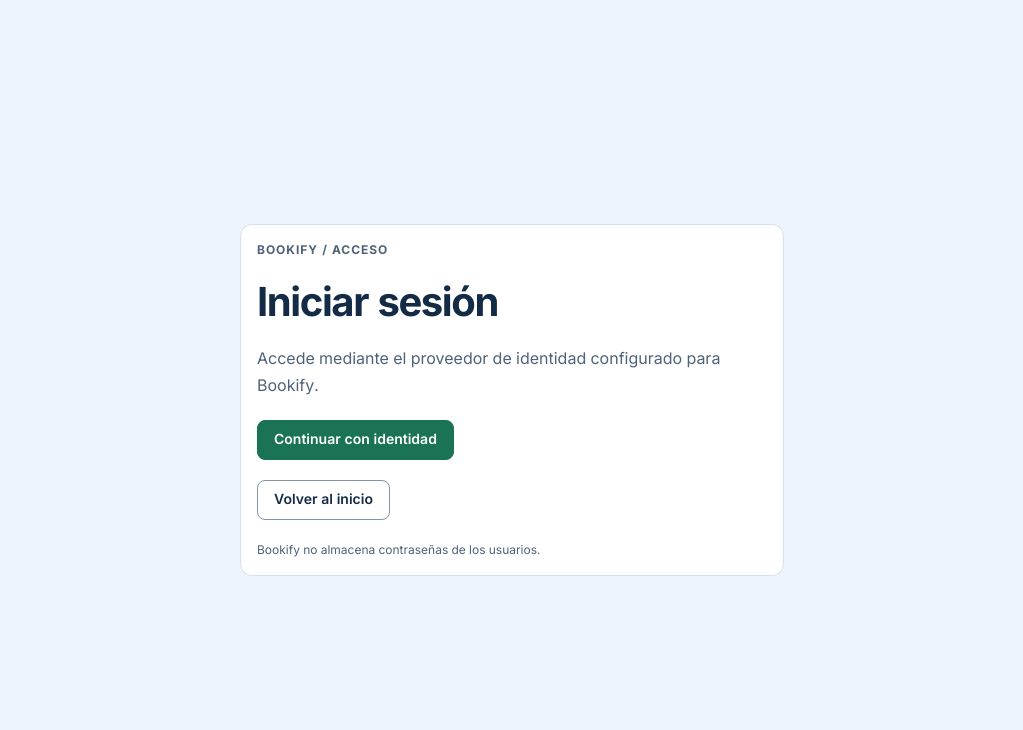
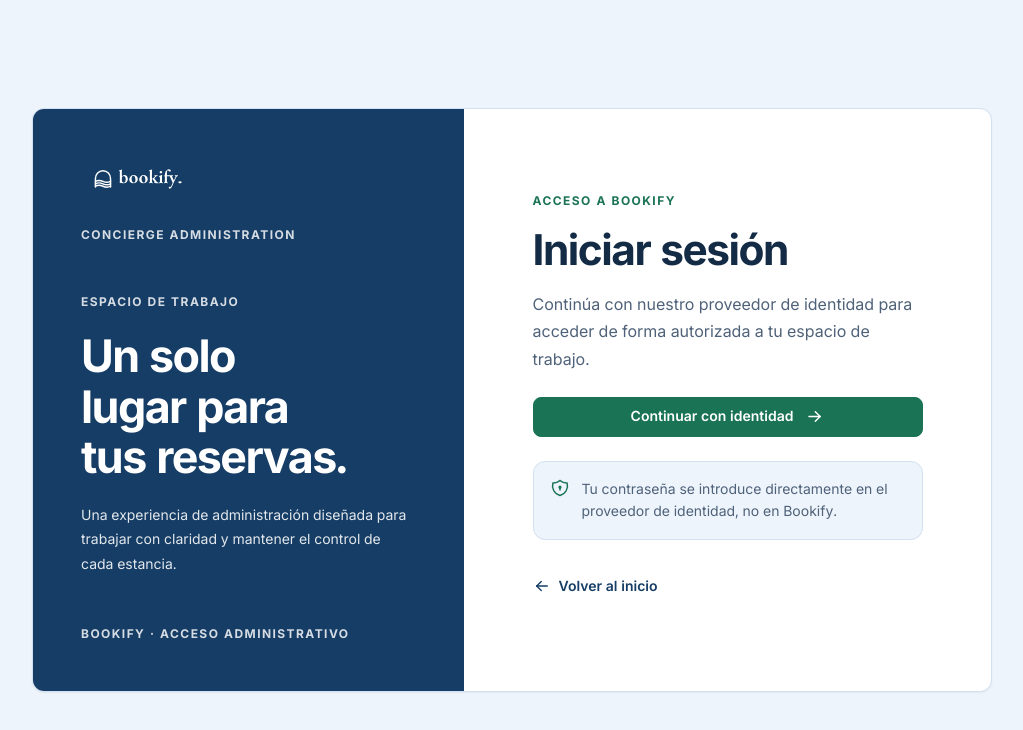
Before and after one commit to merg8511/Bookify.Web.Booking, a Next.js app: page /login in a window 1280 px wide. Shown: the top 730 px of the page, without its empty margins (128-1151 px from the left). Built offline with nearby package versions, Linux system fonts and the light colour scheme; no server answers.

Commit message:
feat(auth): align OIDC login entry with Concierge Admin A2

```diff
--- /dev/null
+++ b/src/app/(auth)/login/login.module.css
@@ -0,0 +1,332 @@
+/*
+ * BOOKIFY — LOGIN ADMINISTRATIVO 04.1
+ *
+ * Concierge Admin A2
+ * GEOM-002: Equilibrado Profesional
+ * TIP-002: Inter
+ * ICON-002: Tabler
+ * LOGO-001..006: Horizon L2.3
+ *
+ * CSS exclusivo de /login.
+ * No modifica /account ni /access-denied.
+ */
+
+.screen {
+  display: grid;
+  min-height: 100svh;
+  place-items: center;
+
+  padding: clamp(var(--space-4), 4vw, var(--space-12));
+
+  background: var(--color-background);
+  color: var(--color-foreground);
+  font-family: var(--font-body);
+}
+
+/* Contenedor principal */
+
+.frame {
+  display: grid;
+  grid-template-columns:
+    minmax(0, 0.9fr)
+    minmax(0, 1.1fr);
+
+  width: min(100%, 960px);
+  min-height: 540px;
+
+  overflow: hidden;
+
+  border: 1px solid var(--color-border);
+  border-radius: var(--radius-card, 12px);
+
+  background: var(--color-surface);
+
+  box-shadow: var(--shadow-subtle);
+}
+
+/* ------------------------------------
+   PANEL INSTITUCIONAL
+------------------------------------ */
+
+.brandPanel {
+  display: flex;
+  min-width: 0;
+  flex-direction: column;
+
+  justify-content: space-between;
+  gap: var(--space-12);
+
+  padding: clamp(var(--space-6), 4vw, var(--space-12));
+
+  background: var(--color-navigation-active);
+  color: var(--color-on-primary);
+}
+
+.brandHeader {
+  display: flex;
+  flex-direction: column;
+  align-items: flex-start;
+  gap: var(--space-6);
+}
+
+.logo {
+  --bookify-brand-height: 44px;
+  --bookify-brand-mobile-height: 36px;
+}
+
+.brandCaption,
+.brandEyebrow,
+.brandFooter {
+  margin: 0;
+
+  font-size: var(--text-xs);
+  font-weight: 700;
+  letter-spacing: 0.12em;
+  line-height: 1.6;
+}
+
+.brandCaption,
+.brandEyebrow,
+.brandFooter {
+  color: rgb(255 255 255 / 0.82);
+}
+
+.brandContent {
+  display: flex;
+  flex-direction: column;
+  gap: var(--space-5);
+}
+
+.brandTitle {
+  max-width: 15ch;
+  margin: 0;
+
+  font-family: var(--font-body);
+  font-size: clamp(2rem, 3.5vw, 3rem);
+
+  font-weight: 650;
+  letter-spacing: -0.035em;
+  line-height: 1.13;
+
+  text-wrap: balance;
+}
+
+.brandDescription {
+  max-width: 37ch;
+  margin: 0;
+
+  color: rgb(255 255 255 / 0.88);
+  font-size: var(--text-sm);
+  line-height: 1.75;
+}
+
+/* ------------------------------------
+   PANEL DE ACCESO
+------------------------------------ */
+
+.accessPanel {
+  display: flex;
+  min-width: 0;
+
+  align-items: center;
+  justify-content: center;
+
+  padding: clamp(var(--space-6), 5vw, var(--space-16));
+}
+
+.accessContent {
+  display: flex;
+  width: 100%;
+  max-width: 390px;
+
+  flex-direction: column;
+  gap: var(--space-6);
+}
+
+.accessIntro {
+  display: flex;
+  flex-direction: column;
+  gap: var(--space-4);
+}
+
+.accessEyebrow {
+  color: var(--color-primary);
+
+  font-size: var(--text-xs);
+  font-weight: 700;
+  letter-spacing: 0.12em;
+  line-height: 1.5;
+}
+
+.title {
+  margin: 0;
+
+  color: var(--color-foreground);
+  font-family: var(--font-body);
+
+  font-size: clamp(2rem, 4vw, 2.65rem);
+
+  font-weight: 650;
+  letter-spacing: -0.035em;
+  line-height: 1.15;
+}
+
+.description {
+  max-width: 43ch;
+  margin: 0;
+
+  color: var(--color-foreground-muted);
+  font-size: var(--text-base);
+  line-height: 1.7;
+}
+
+/* Acción OIDC real */
+
+.actionForm {
+  display: flex;
+  width: 100%;
+  margin: 0;
+}
+
+.primaryButton {
+  width: 100%;
+
+  justify-content: center;
+  gap: var(--space-3);
+
+  font-weight: 600;
+}
+
+/* Información de seguridad */
+
+.securityNote {
+  display: flex;
+  align-items: flex-start;
+  gap: var(--space-3);
+
+  padding: var(--space-4);
+
+  border: 1px solid var(--color-border);
+  border-radius: var(--radius-card, 12px);
+
+  background: var(--color-background);
+}
+
+.securityNote svg {
+  flex: 0 0 auto;
+  color: var(--color-primary);
+}
+
+.securityNote p {
+  margin: 0;
+
+  color: var(--color-foreground-muted);
+  font-size: var(--text-sm);
+  line-height: 1.6;
+}
+
+/* Retorno al sitio público */
+
+.backLink {
+  display: inline-flex;
+  min-height: 44px;
+  align-items: center;
+  align-self: flex-start;
+  gap: var(--space-2);
+
+  color: var(--color-navigation-active);
+  font-size: var(--text-sm);
+  font-weight: 600;
+  text-decoration: none;
+}
+
+.backLink:hover {
+  text-decoration: underline;
+  text-underline-offset: 4px;
+}
+
+.backLink:focus-visible {
+  outline: 3px solid var(--color-focus);
+  outline-offset: 3px;
+
+  border-radius: 4px;
+}
+
+/* ------------------------------------
+   RESPONSIVE
+------------------------------------ */
+
+@media (max-width: 720px) {
+  .screen {
+    display: block;
+    padding: var(--space-4);
+  }
+
+  .frame {
+    grid-template-columns: 1fr;
+    min-height: 0;
+  }
+
+  .brandPanel {
+    gap: var(--space-6);
+    padding: var(--space-6);
+  }
+
+  .brandHeader {
+    gap: var(--space-3);
+  }
+
+  .brandContent {
+    gap: var(--space-3);
+  }
+
+  .brandTitle {
+    max-width: none;
+    font-size: clamp(1.55rem, 6vw, 2rem);
+  }
+
+  .brandDescription {
+    max-width: 55ch;
+  }
+
+  .brandFooter {
+    display: none;
+  }
+
+  .accessPanel {
+    padding: var(--space-6);
+  }
+
+  .accessContent {
+    max-width: none;
+    gap: var(--space-5);
+  }
+
+  .title {
+    font-size: 2rem;
+  }
+}
+
+@media (max-width: 380px) {
+  .brandPanel,
+  .accessPanel {
+    padding: var(--space-5);
+  }
+}
+
+/* Motion reducido y alto contraste */
+
+@media (prefers-reduced-motion: reduce) {
+  .primaryButton,
+  .backLink {
+    animation: none;
+    transition: none;
+  }
+}
+
+@media (forced-colors: active) {
+  .frame,
+  .securityNote {
+    border-color: CanvasText;
+  }
+}
--- a/src/app/(auth)/login/page.tsx
+++ b/src/app/(auth)/login/page.tsx
@@ -1,37 +1,104 @@
-import { Button, ButtonLink } from "@/components/ui/button";
-import { ContentContainer } from "@/components/ui/content-container";
-import { Surface } from "@/components/ui/surface";
+import Link from "next/link";
+
+import {
+  IconArrowLeft,
+  IconArrowRight,
+  IconShieldLock,
+} from "@tabler/icons-react";
+
+import { BookifyLogo } from "@/components/brand/bookify-logo";
+import { Button } from "@/components/ui/button";
 import { signInWithBookify } from "@/lib/auth/actions";
-import styles from "../auth.module.css";
+
+import styles from "./login.module.css";
+
+/*
+ * BOOKIFY — LOGIN ADMINISTRATIVO 04.1
+ *
+ * Concierge Admin A2 + Horizon L2.3.
+ *
+ * Pantalla puente de identidad OIDC.
+ *
+ * La autenticación de credenciales
+ * permanece exclusivamente en Keycloak.
+ *
+ * No modificar el flujo de Auth.js.
+ */
 
 export default function LoginPage() {
   return (
     <main className={styles.screen}>
-      <ContentContainer>
-        <Surface className={styles.panel}>
-          <p className={styles.eyebrow}>Bookify / Acceso</p>
+      <div className={styles.frame}>
+        {/* PANEL INSTITUCIONAL */}
 
-          <h1 className={styles.title}>Iniciar sesión</h1>
+        <div className={styles.brandPanel}>
+          <div className={styles.brandHeader}>
+            {/*
+             * Marca estática: no utilizar href aquí.
+             * Así el botón OIDC sigue siendo
+             * el primer control enfocable.
+             */}
+            <BookifyLogo context="admin" inverted className={styles.logo} />
+
+            <p className={styles.brandCaption}>CONCIERGE ADMINISTRATION</p>
+          </div>
+
+          <div className={styles.brandContent}>
+            <p className={styles.brandEyebrow}>ESPACIO DE TRABAJO</p>
+
+            <h2 className={styles.brandTitle}>
+              Un solo lugar para tus reservas.
+            </h2>
+
+            <p className={styles.brandDescription}>
+              Una experiencia de administración diseñada para trabajar con
+              claridad y mantener el control de cada estancia.
+            </p>
+          </div>
+
+          <p className={styles.brandFooter}>BOOKIFY · ACCESO ADMINISTRATIVO</p>
+        </div>
+
+        {/* PANEL DE ACCESO */}
+
+        <section className={styles.accessPanel} aria-labelledby="login-title">
+          <div className={styles.accessContent}>
+            <div className={styles.accessIntro}>
+              <span className={styles.accessEyebrow}>ACCESO A BOOKIFY</span>
+
+              <h1 id="login-title" className={styles.title}>
+                Iniciar sesión
+              </h1>
 
               <p className={styles.description}>
-            Accede mediante el proveedor de identidad configurado para Bookify.
+                Continúa con nuestro proveedor de identidad para acceder de
+                forma autorizada a tu espacio de trabajo.
               </p>
+            </div>
 
             <form action={signInWithBookify} className={styles.actionForm}>
-            <Button type="submit">Continuar con identidad</Button>
+              <Button type="submit" className={styles.primaryButton}>
+                Continuar con identidad
+                <IconArrowRight size={19} stroke={1.8} aria-hidden="true" />
+              </Button>
             </form>
 
-          <div className={styles.actions}>
-            <ButtonLink href="/" variant="secondary">
-              Volver al inicio
-            </ButtonLink>
+            <div className={styles.securityNote}>
+              <IconShieldLock size={20} stroke={1.8} aria-hidden="true" />
+
+              <p>
+                Tu contraseña se introduce directamente en el proveedor de
+                identidad, no en Bookify.
+              </p>
             </div>
 
-          <p className={styles.note}>
-            Bookify no almacena contraseñas de los usuarios.
-          </p>
-        </Surface>
-      </ContentContainer>
+            <Link href="/" className={styles.backLink}>
+              <IconArrowLeft size={18} stroke={1.8} aria-hidden="true" />
+              Volver al inicio
+            </Link>
+          </div>
+        </section>
+      </div>
     </main>
   );
 }
```
Lines whose indentation alone changed are shown as unchanged.
